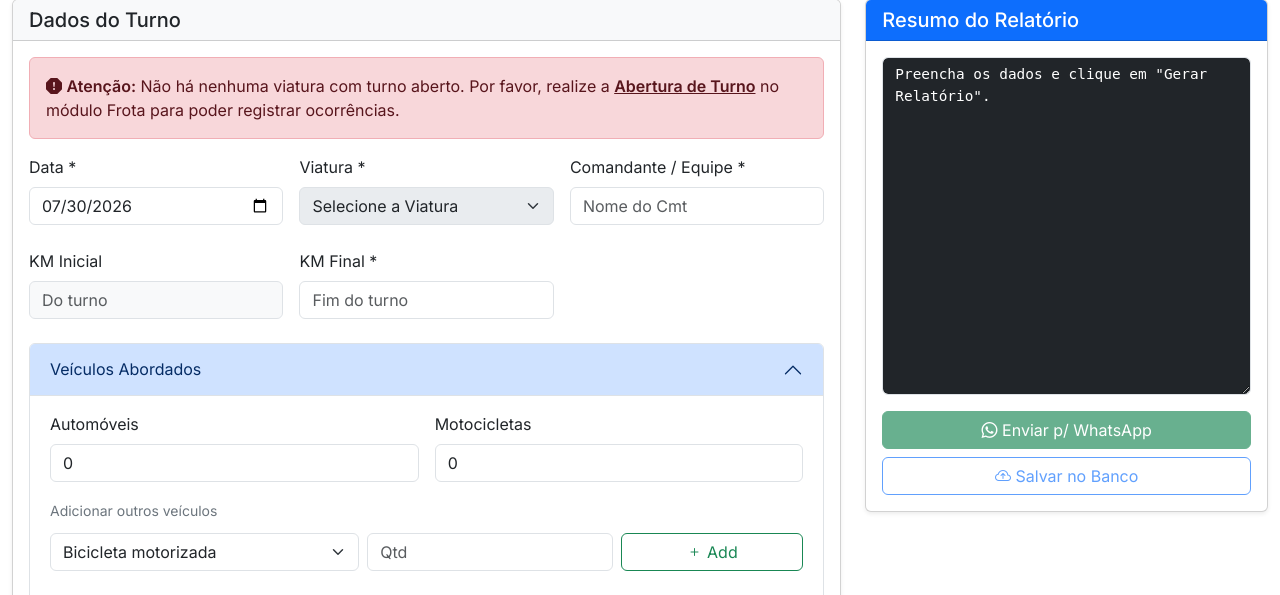
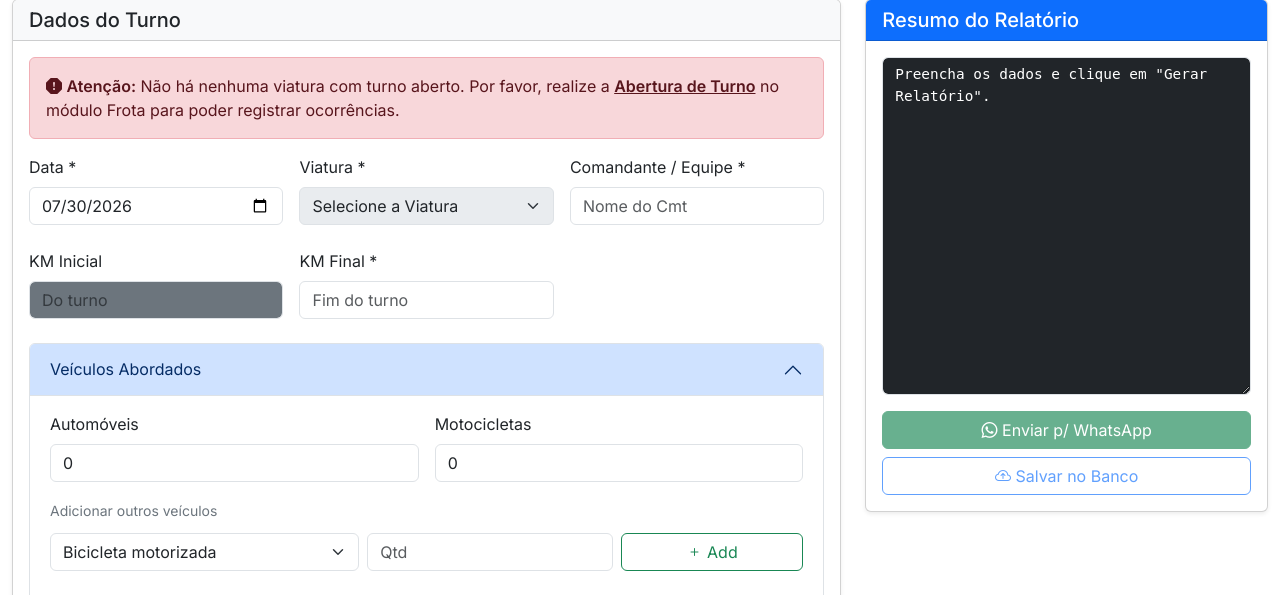
Before and after one commit to andredzanon/controle_policial, a Django app: page / in a window 1280 px wide. Shown: the part 154-749 px from the top of the page. Run offline with Django 5.2, Linux system fonts and the light colour scheme; the visitor is signed in with stand-in values (Sample User, id 1); data that the repository does not hold is empty.

Commit message:
style: altera cor de fundo do campo km inicial para cinza escuro

```diff
--- a/ocorrencias/templates/ocorrencias/index.html
+++ b/ocorrencias/templates/ocorrencias/index.html
@@ -52,7 +52,7 @@
                     <div class="row g-3 mb-4">
                         <div class="col-md-4">
                             <label for="km_inicial" class="form-label">KM Inicial</label>
-                            <input type="number" class="form-control bg-light" id="km_inicial" readonly placeholder="Do turno">
+                            <input type="number" class="form-control bg-secondary text-white" id="km_inicial" readonly placeholder="Do turno">
                         </div>
                         <div class="col-md-4">
                             <label for="km_final" class="form-label">KM Final *</label>
```
